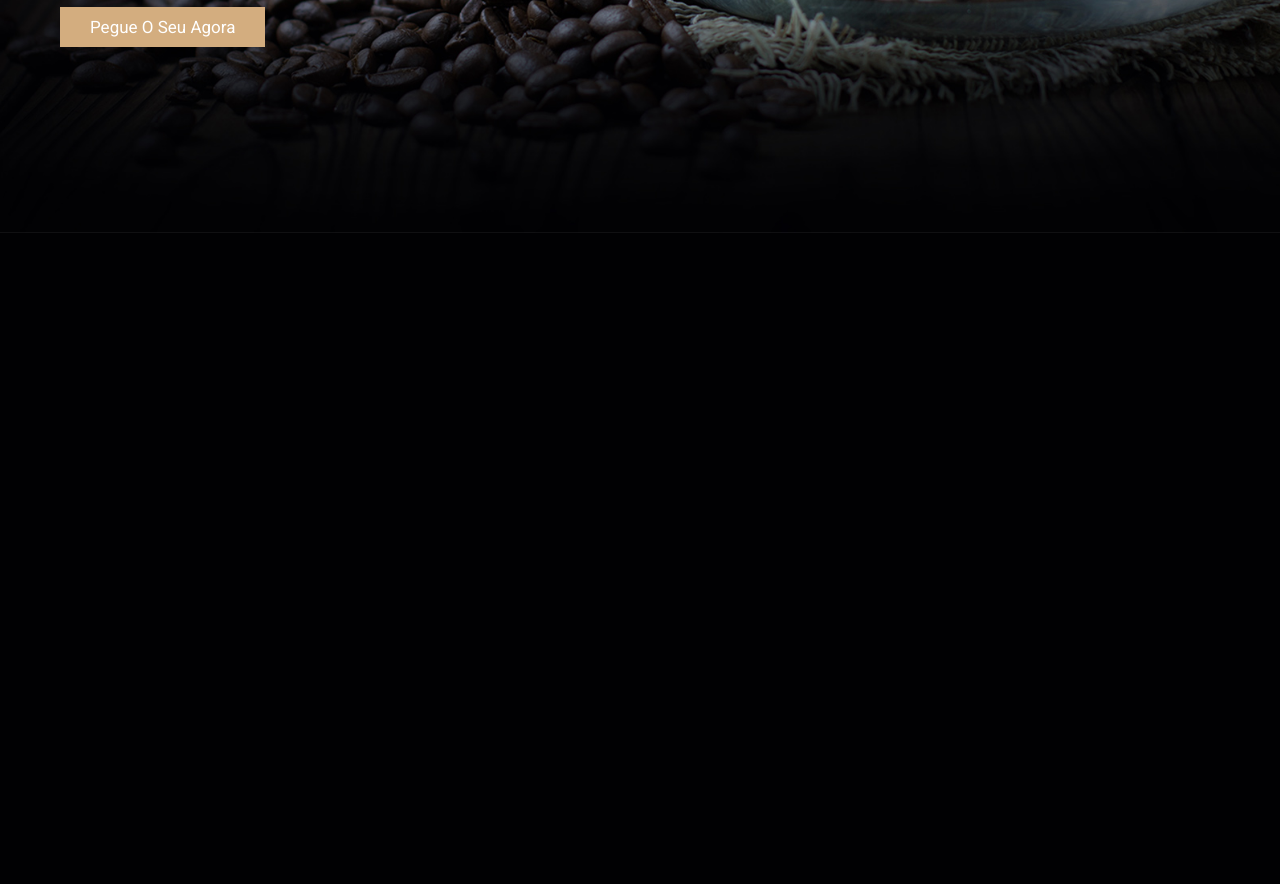
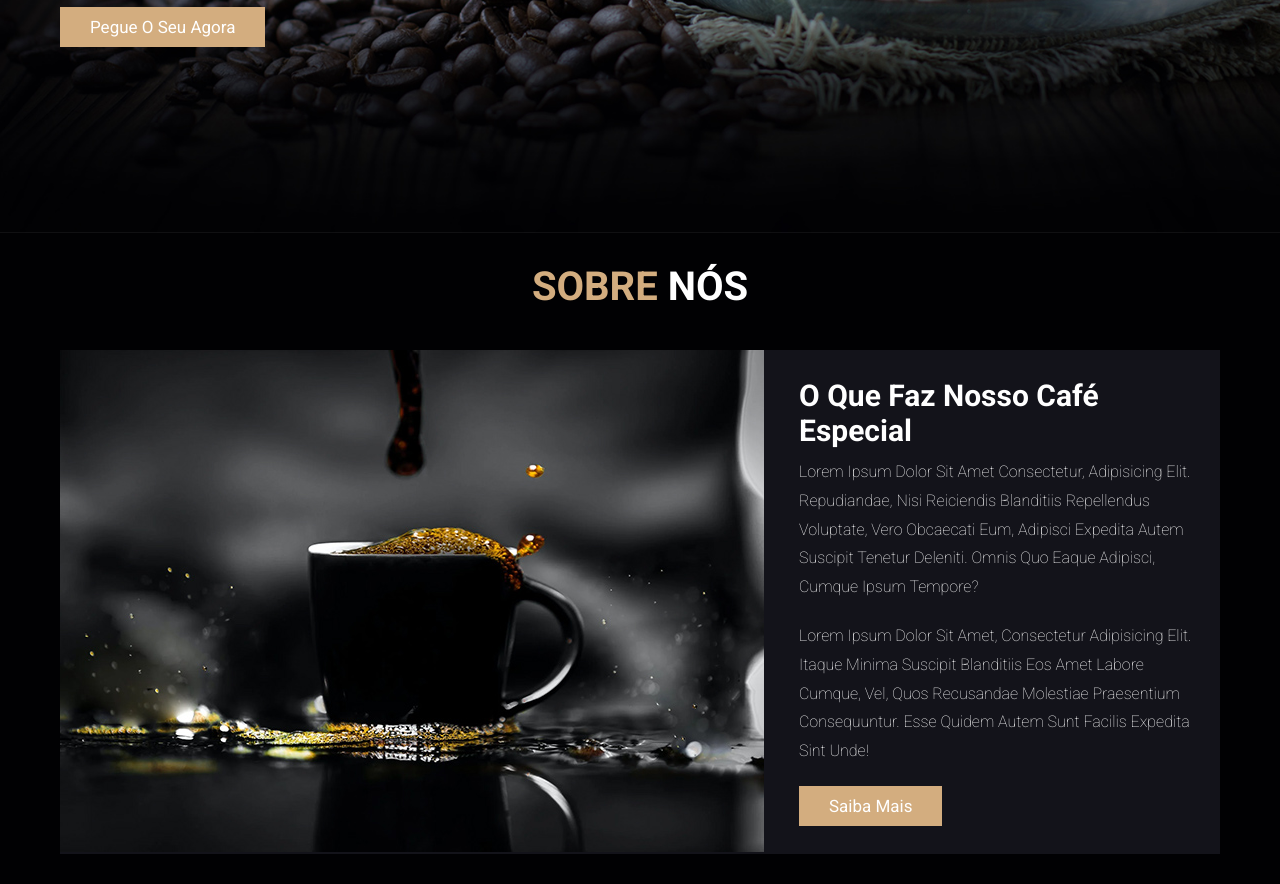
Before and after one commit to feliperyo/coffee-page, a plain HTML site: page index.html in a window 1280 px wide. Shown: the part 567-1451 px from the top of the page. Before the commit the page ends 800 px from the top, so only its background shows below. Drawn offline with Linux system fonts and the light colour scheme.

Commit message:
adicionando aba Sobre Nós

```diff
--- a/index.html
+++ b/index.html
@@ -47,6 +47,25 @@
         </section>
     </div>
 
+    <section class="about" id="about">
+        <h2 class="title">Sobre <span>Nós</span></h2>
+        <div class="row">
+            <div class="container-image">
+                <img src="./assets/about-img.jpg" alt="sobre-nos">
+            </div>
+            <div class="content">
+                <h3>O que faz nosso Café especial</h3>
+                <p>Lorem ipsum dolor sit amet consectetur, adipisicing elit. Repudiandae, nisi reiciendis blanditiis
+                    repellendus voluptate, vero obcaecati eum, adipisci expedita autem suscipit tenetur deleniti. Omnis
+                    quo eaque adipisci, cumque ipsum tempore?</p>
+                <p>Lorem ipsum dolor sit amet, consectetur adipisicing elit. Itaque minima suscipit blanditiis eos amet
+                    labore cumque, vel, quos recusandae molestiae praesentium consequuntur. Esse quidem autem sunt
+                    facilis expedita sint unde!</p>
+                <a href="#" class="btn">Saiba Mais</a>
+            </div>
+        </div>
+    </section>
+
 </body>
 
 </html>
--- a/style.css
+++ b/style.css
@@ -36,6 +36,7 @@ section {
     right: 0;
     z-index: 99;
     border-bottom: var(--border);
+    background-color: var(--bg);
 }
 
 .header section {
@@ -79,6 +80,10 @@ section {
     display: inline-block;
 }
 
+.btn:hover {
+    letter-spacing: 0.1rem;
+}
+
 .home-container {
     background-image: url('./assets/home-img.jpg');
     background-position: center;
@@ -108,3 +113,39 @@ section {
     line-height: 1.8;
     padding: 1rem 0;
 }
+
+.title {
+    color: var(--main-color);
+    font-size: 4rem;
+    text-align: center;
+    text-transform: uppercase;
+    margin-bottom: 4rem;
+}
+
+.title span {
+    color: var(--white);
+    text-transform: uppercase;
+}
+
+.about .row {
+    display: flex;
+    align-items: center;
+    background-color: var(--black);
+    gap: 1.5rem;
+}
+
+.about .row .content {
+    padding: 2rem;
+}
+
+.about .row .content h3 {
+    font-size: 3rem;
+    color: var(--white);
+}
+
+.about .row .content p {
+    font-size: 1.6rem;
+    color: var(--white);
+    padding: 1rem 0;
+    line-height: 1.8;
+}
```
